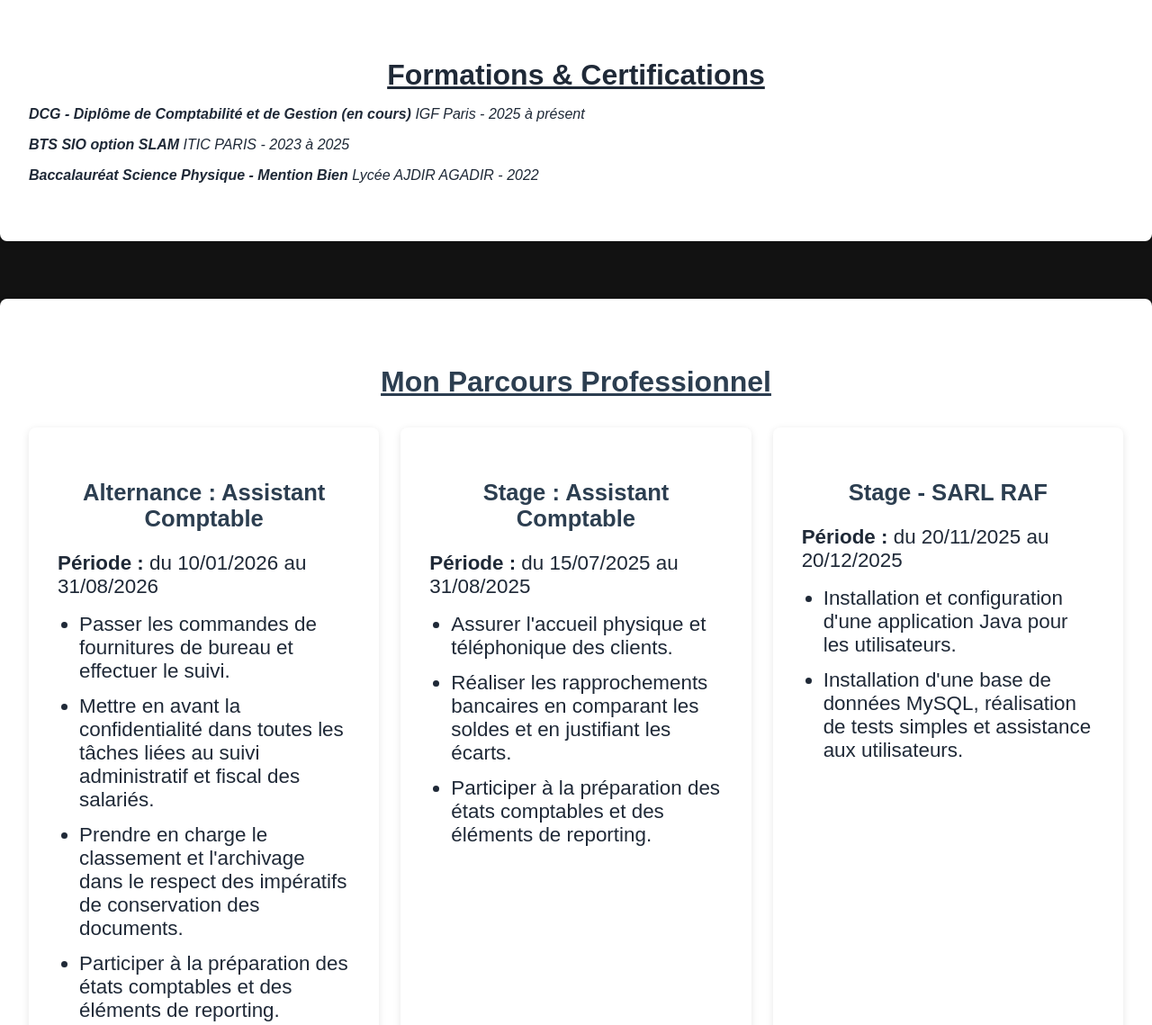
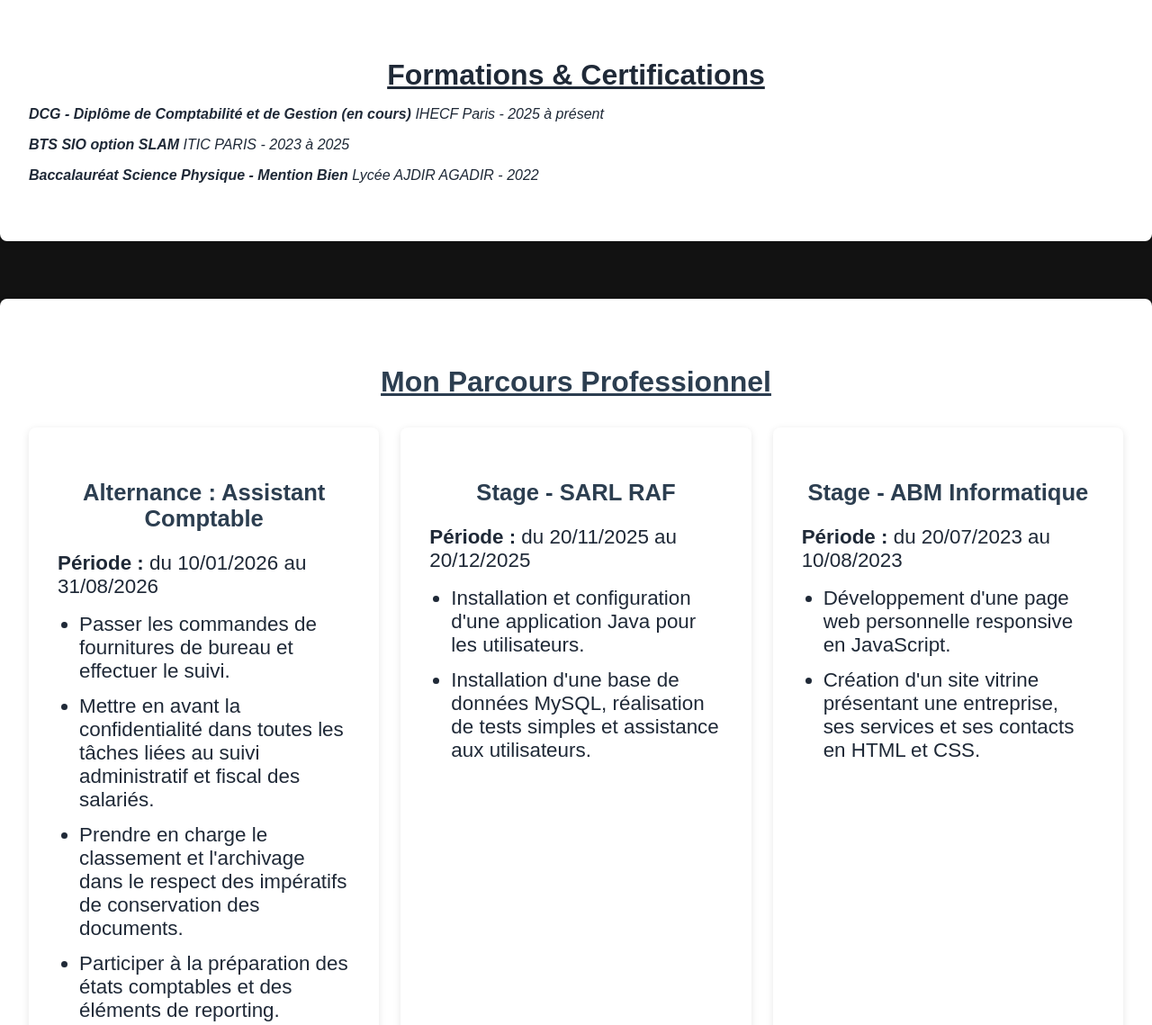
Before and after one commit to Youssef0801/projet-portfolio, a website: page index.html in a window 1280 px wide. Shown: the part 1023-2162 px from the top of the page at 90% size. Drawn offline with Linux system fonts and the light colour scheme.

Commit message:
Mise à jour des informations personnelles et correction de l'établissement pour le DCG dans le portfolio

```diff
--- a/index.html
+++ b/index.html
@@ -77,8 +77,8 @@
 
 
             <p>
-                Bonjour, je m’appelle <strong>Youssef</strong>. Diplômé d’un BTS SIO option SLAM obtenu à ITIC Paris,
-                je poursuis actuellement un <strong>DCG en alternance à IGF Paris</strong>. Issu d’un parcours en informatique,
+                Bonjour, je m’appelle <strong>Youssef</strong>. Je poursuis actuellement un <strong>DCG
+                en alternance à IGF Paris</strong>. Issu d’un parcours en informatique,
                 j’ai choisi d’élargir mes compétences vers la <strong>comptabilité et la finance</strong> afin de construire
                 un profil polyvalent, à la croisée de la technique et de la gestion.
                 Curieux, rigoureux et orienté solutions, j’aime transformer des concepts complexes en projets concrets.
@@ -111,7 +111,7 @@
             <h2>Formations & Certifications</h2>
             <ul class="formation-list">
                 <li>
-                    <strong>DCG - Diplôme de Comptabilité et de Gestion (en cours)</strong> IGF Paris - 2025 à <em>présent</em>
+                    <strong>DCG - Diplôme de Comptabilité et de Gestion (en cours)</strong> IHECF Paris - 2025 à <em>présent</em>
                     </strong>
                 </li>
                 <li>
@@ -139,16 +139,7 @@
 
                 </article>
 
-                <article class="parcours-card">
-                    <h3>Stage : Assistant Comptable</h3>
-                    <p><strong>Période :</strong> du 15/07/2025 au 31/08/2025</p>
-                    <ul>
-                    <li>Assurer l'accueil physique et téléphonique des clients.</li>
-                    <li>Réaliser les rapprochements bancaires en comparant les soldes et en justifiant les écarts.</li>
-                    <li>Participer à la préparation des états comptables et des éléments de reporting.</li>
-                    </ul>
 
-                </article>
 
             <article class="parcours-card">
                 <h3>Stage - SARL RAF</h3>
```
Also changed, not shown: 1 other file.
